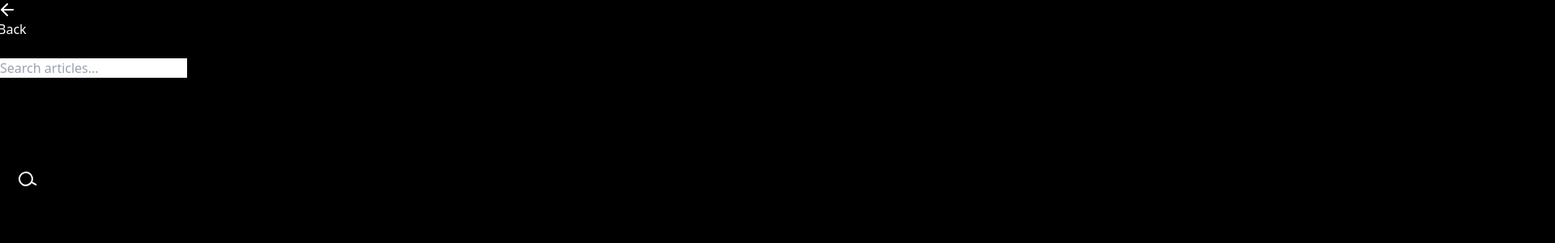
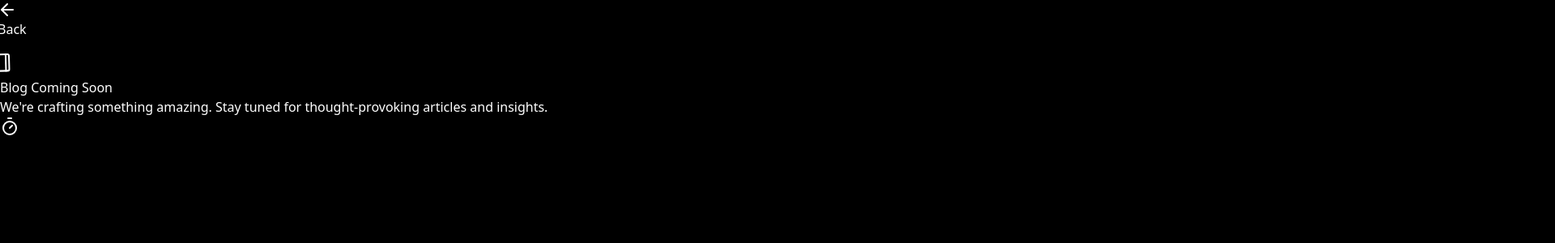
Before and after one commit to ayushdama11/portfolio, a React (Vite) app: page /blog in a window 1280 px wide. Shown: the top 300 px of the page at 81% size, 1920 px wide, since content can reach past the window. Built offline with nearby package versions, Linux system fonts and the light colour scheme.

Commit message:
Add ComingSoon component and update Blog route to display it

```diff
--- a/src/App.jsx
+++ b/src/App.jsx
@@ -1,14 +1,14 @@
 import { useState, useEffect } from "react";
 import { BrowserRouter, Routes, Route } from "react-router-dom";
-import HomePage from "./pages/HomePage";
-import BlogPage from "./pages/BlogPage";
-import NotFoundPage from "./pages/NotFoundPage";
-import InteractiveGames from "./games/InteractiveGames";
-import ColorMatchGame from "./games/components/ColorMatchGame/index";
-import TypingSpeedTest from "./games/components/TypingSpeedTest/index";
-import FirstLoading from "./components/common/EnhancedLoadingSpinner";
-import SlidingPuzzle from "./games/components/SlidingPuzzle/SlidingPuzzle";
-import MemoryMatch from "./games/components/MemoryMatch/MemoryMatch";
+import HomePage from "@/pages/HomePage";
+import NotFoundPage from "@/pages/NotFoundPage";
+import InteractiveGames from "@/games/InteractiveGames";
+import ColorMatchGame from "@/games/components/ColorMatchGame/index";
+import TypingSpeedTest from "@/games/components/TypingSpeedTest/index";
+import FirstLoading from "@/components/common/EnhancedLoadingSpinner";
+import SlidingPuzzle from "@/games/components/SlidingPuzzle/SlidingPuzzle";
+import MemoryMatch from "@/games/components/MemoryMatch/MemoryMatch";
+import ComingSoon from "@/components/common/ComingSoon";
 
 const App = () => {
   const [isLoading, setIsLoading] = useState(true);
@@ -25,7 +25,7 @@ const App = () => {
     <BrowserRouter>
       <Routes>
         <Route path="/" element={<HomePage />} />
-        <Route path="/blog" element={<BlogPage />} />
+        <Route path="/blog" element={<ComingSoon />} />
         <Route path="/games" element={<InteractiveGames />} />
         <Route path="/games/color-match" element={<ColorMatchGame />} />
         <Route path="/games/typing-test" element={<TypingSpeedTest />} />
--- /dev/null
+++ b/src/components/common/ComingSoon.jsx
@@ -0,0 +1,132 @@
+import React from "react";
+import { motion } from "framer-motion";
+import { Timer, Notebook, Sparkles } from "lucide-react";
+import { BackButton } from "./BackButton";
+import { FloatingCubes } from "./FloatingCubes";
+
+const ComingSoon = () => {
+  return (
+    <div className="min-h-screen bg-black overflow-hidden flex flex-col items-center justify-center relative px-4">
+      <BackButton />
+      <FloatingCubes />
+
+      {/* Main content */}
+      <motion.div
+        className="relative z-10 text-center"
+        initial={{ opacity: 0, y: 20 }}
+        animate={{ opacity: 1, y: 0 }}
+        transition={{ duration: 0.6 }}
+      >
+        {/* Icon */}
+        <motion.div
+          className="mb-8 relative"
+          animate={{
+            scale: [1, 1.1, 1],
+            rotate: [0, 5, -5, 0],
+          }}
+          transition={{
+            duration: 4,
+            repeat: Infinity,
+            ease: "easeInOut",
+          }}
+        >
+          <div className="relative inline-block">
+            <Notebook className="w-20 h-20 text-indigo-400" />
+            <motion.div
+              className="absolute -right-2 -top-2"
+              animate={{
+                scale: [1, 1.2, 1],
+                opacity: [0.5, 1, 0.5],
+              }}
+              transition={{
+                duration: 2,
+                repeat: Infinity,
+                ease: "easeInOut",
+              }}
+            >
+              <Sparkles className="w-6 h-6 text-indigo-300" />
+            </motion.div>
+          </div>
+        </motion.div>
+
+        {/* Text Elements */}
+        <div className="space-y-6">
+          <motion.h1
+            className="text-4xl md:text-5xl font-bold bg-gradient-to-r from-indigo-400 via-indigo-300 to-indigo-400 text-transparent bg-clip-text"
+            initial={{ opacity: 0, y: 20 }}
+            animate={{ opacity: 1, y: 0 }}
+            transition={{ delay: 0.2, duration: 0.6 }}
+          >
+            Blog Coming Soon
+          </motion.h1>
+
+          <motion.p
+            className="text-lg text-indigo-300/80 max-w-md mx-auto"
+            initial={{ opacity: 0, y: 20 }}
+            animate={{ opacity: 1, y: 0 }}
+            transition={{ delay: 0.4, duration: 0.6 }}
+          >
+            We're crafting something amazing. Stay tuned for thought-provoking
+            articles and insights.
+          </motion.p>
+        </div>
+
+        {/* Progress bar */}
+        <motion.div
+          className="mt-12 w-64 h-1 mx-auto bg-indigo-950 rounded-full overflow-hidden"
+          initial={{ opacity: 0 }}
+          animate={{ opacity: 1 }}
+          transition={{ delay: 0.6, duration: 0.6 }}
+        >
+          <motion.div
+            className="h-full bg-gradient-to-r from-indigo-500 to-indigo-400"
+            animate={{
+              x: ["-100%", "100%"],
+            }}
+            transition={{
+              duration: 2,
+              repeat: Infinity,
+              ease: "easeInOut",
+            }}
+          />
+        </motion.div>
+
+        {/* Timer icon */}
+        <motion.div
+          className="mt-8 text-indigo-400/60"
+          initial={{ opacity: 0 }}
+          animate={{ opacity: 1 }}
+          transition={{ delay: 0.8, duration: 0.6 }}
+        >
+          <Timer className="w-6 h-6 mx-auto" />
+        </motion.div>
+
+        {/* Background decorative elements */}
+        <div className="absolute inset-0 pointer-events-none">
+          {[...Array(3)].map((_, i) => (
+            <motion.div
+              key={i}
+              className="absolute w-32 h-32 rounded-full bg-indigo-500/5"
+              style={{
+                left: `${Math.random() * 100}%`,
+                top: `${Math.random() * 100}%`,
+              }}
+              animate={{
+                scale: [1, 1.2, 1],
+                opacity: [0.3, 0.6, 0.3],
+              }}
+              transition={{
+                duration: 4,
+                repeat: Infinity,
+                delay: i * 1,
+                ease: "easeInOut",
+              }}
+            />
+          ))}
+        </div>
+      </motion.div>
+    </div>
+  );
+};
+
+export default ComingSoon;
```
